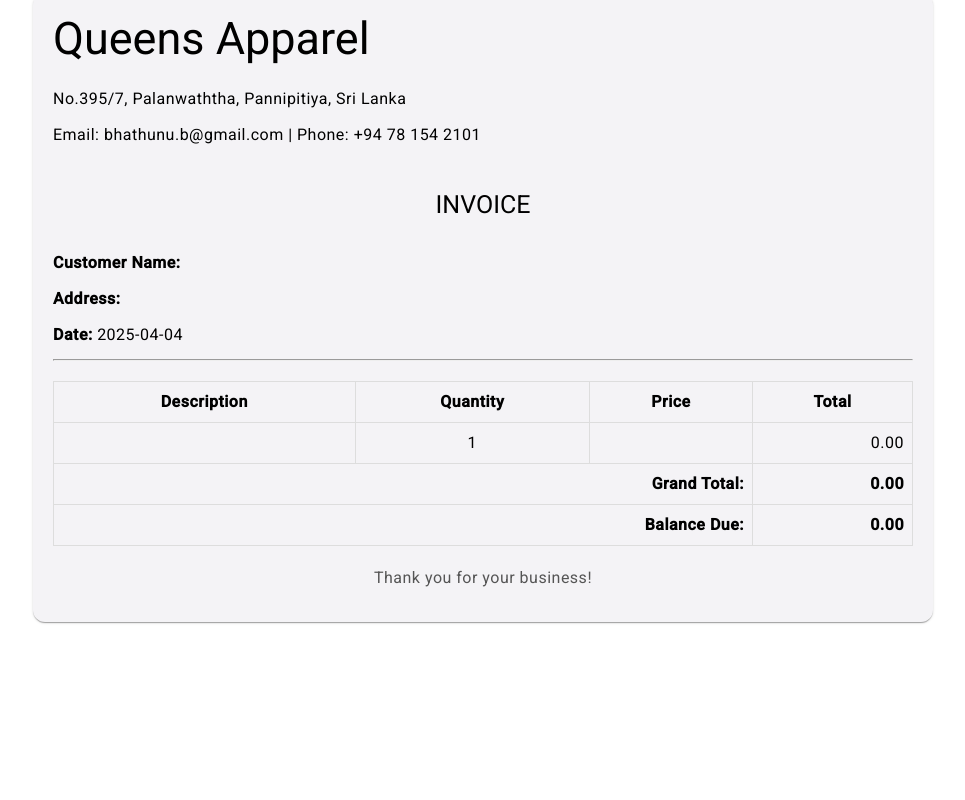
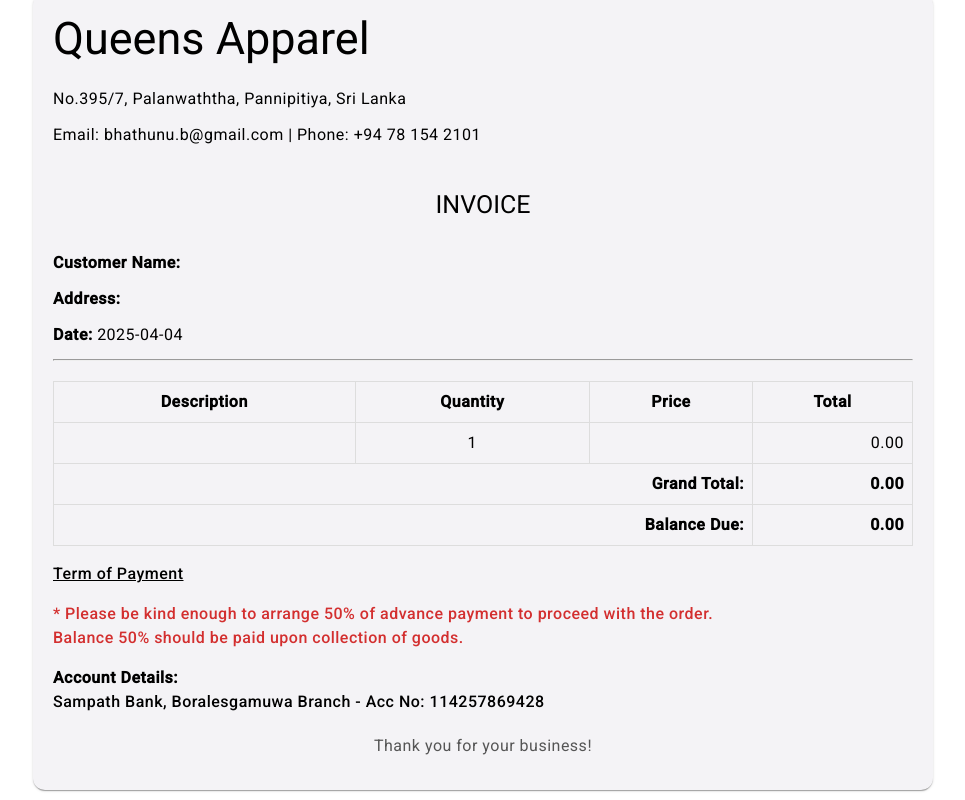
Before and after one commit to Bhagyadilhara/invoicee_app, an Angular app: page / in a window 1280 px wide. Shown: the part 737-1537 px from the top of the page, without its empty margins (157-1122 px from the left). Before the commit the page ends 1369 px from the top, so only its background shows below. Built offline with nearby package versions, Linux system fonts and the light colour scheme.

Commit message:
updated payment terms

```diff
--- a/src/app/app.component.html
+++ b/src/app/app.component.html
@@ -21,6 +21,7 @@
       <mat-label>Advance Amount</mat-label>
       <input matInput type="number" [(ngModel)]="invoice.advance" />
     </mat-form-field>
+
 
     <h3 class="title">Items</h3>
     <div class="item-input-group" *ngFor="let item of invoice.items; let i = index">
@@ -109,6 +110,20 @@
         </tbody>
       </table>
 
+      <p style="font-weight: 500; margin-bottom: 16px; margin-top: 16px; text-decoration: underline;">
+        Term of Payment
+      </p>
+
+      <p style="color: #d32f2f; font-weight: 500; margin-bottom: 16px; white-space: pre-line;">
+        * Please be kind enough to arrange 50% of advance payment to proceed with the order.<br>
+        Balance 50% should be paid upon collection of goods.<br>
+      </p>
+
+      <p style="font-weight: 500; margin-bottom: 16px; white-space: pre-line;">
+      <strong>Account Details:</strong><br>
+        Sampath Bank, Boralesgamuwa Branch - Acc No: 114257869428
+      </p>
+
       <!-- Paid Seal -->
       <div *ngIf="isPaid" class="paid-seal">
         <img src="assets/paidSeal.png" alt="Paid Seal" />
```
